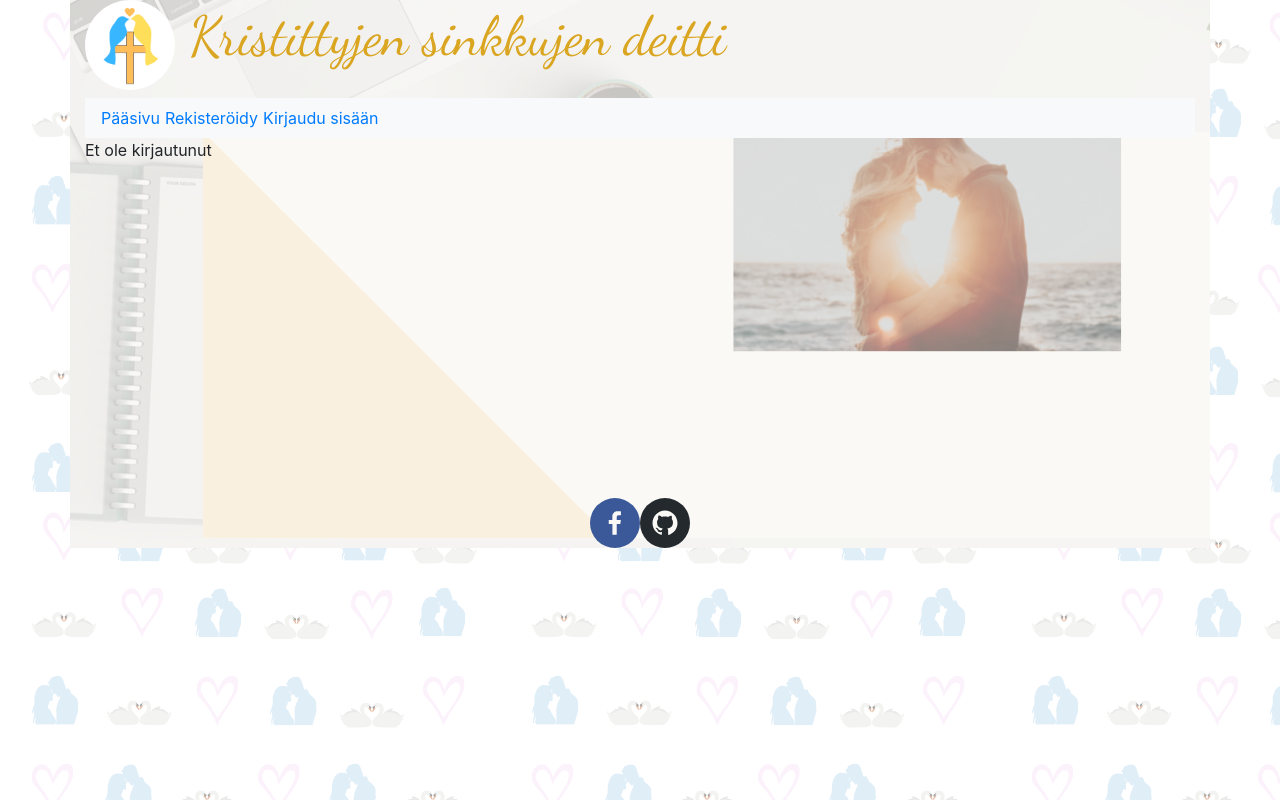
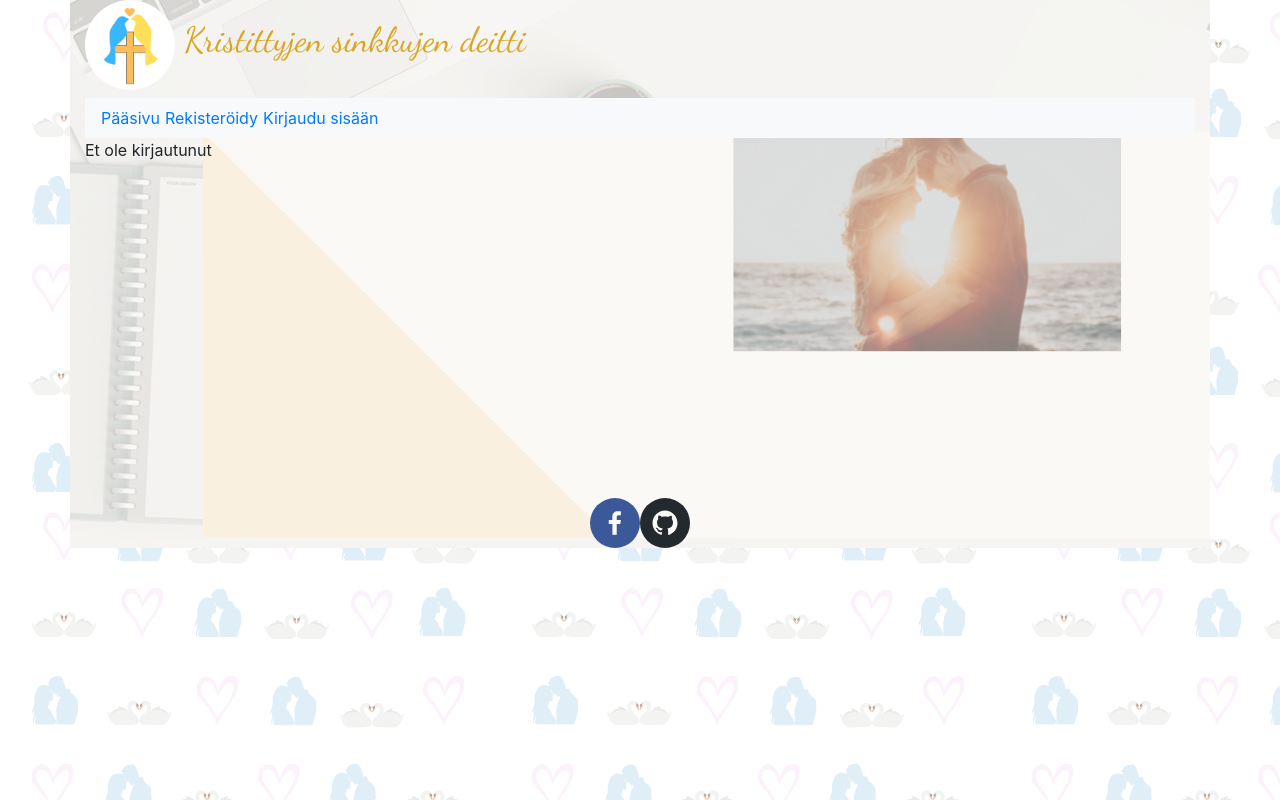
Before and after one commit to Ohtu-KSDeitti/frontend_ksd, a React (Create React App) app: page / in a window 1280 px wide. Built offline with nearby package versions, Linux system fonts and the light colour scheme; no server answers.

Commit message:
muutoksia uihin

```diff
--- a/src/index.css
+++ b/src/index.css
@@ -24,7 +24,7 @@ code {
 }
 .header h1, h2 {
   font-family: 'Dancing Script';
-  font-size: 55px;
+  font-size: 35px;
   color: goldenrod;
 }
 .container {
```
